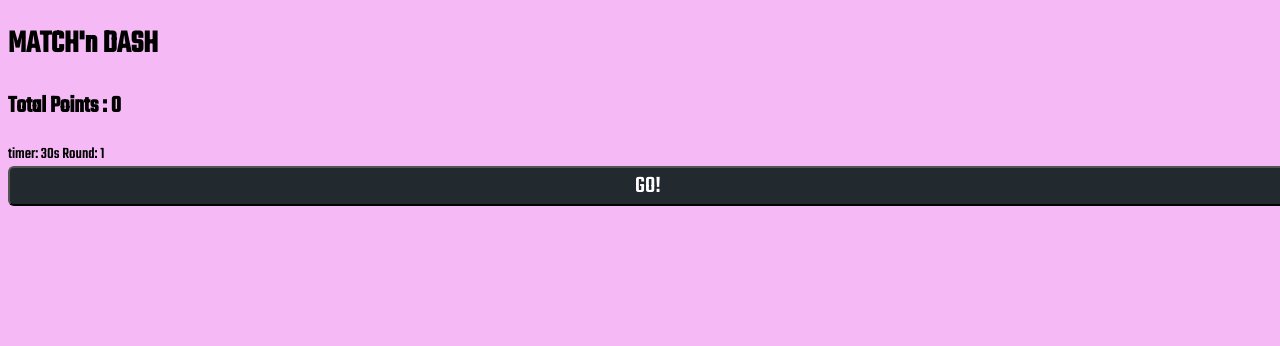
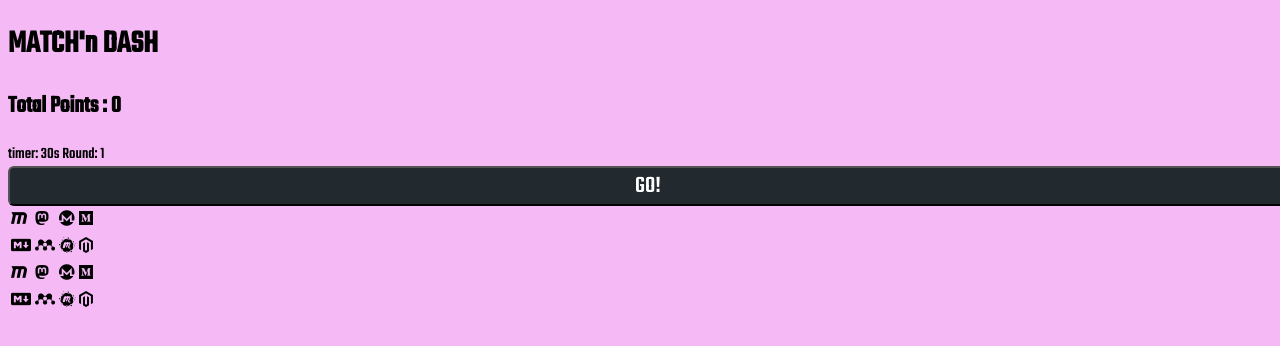
Before and after one commit to rodmarrec/Match-and-Dash, a plain HTML site: page index.html in a window 1280 px wide. Drawn offline with nearby package versions, Linux system fonts and the light colour scheme.

Commit message:
starts new iteration of grid for tiles

```diff
--- a/index.html
+++ b/index.html
@@ -3,7 +3,7 @@
 <head>
   <meta charset="utf-8">
   <meta http-equiv="X-UA-Compatible" content="IE=edge">
-  <title>Match Dash</title>
+  <title>Making M's Meet</title>
   <link href="https://cdnjs.cloudflare.com/ajax/libs/font-awesome/5.14.0/css/all.min.css" rel="stylesheet">
   <link
     rel="stylesheet"
@@ -32,65 +32,76 @@
     </header>
 
    <table id="tile-board">
-       <tbody id="tile-grid">
+       <tbody id="grid-body">
             <tr class="grid-row">
                 <td class="tile">
-                    <img class ="tile-img" alt="">
+                    <i class="fab fa-maxcdn"></i>
                 </td>
                 <td class="tile">
-                    <img class ="tile-img" alt="">
+                    <i class="fab fa-mastodon"></i>
                 </td>
                 <td class="tile">
-                    <img class ="tile-img" alt="">
+                    <i class="fab fa-monero"></i>
                 </td>
                 <td class="tile">
-                    <img class ="tile-img" alt="">
+                    <i class="fab fa-medium"></i>
                 </td>
             </tr>
             <tr class="grid-row">
                 <td class="tile">
-                    <img class ="tile-img" alt="">
+                    <i class="fab fa-markdown"></i>
                 </td>
                 <td class="tile">
-                    <img class ="tile-img" alt="">
+                    <i class="fab fa-mendeley"></i>
                 </td>
                 <td class="tile">
-                    <img class ="tile-img" alt="">
+                    <i class="fab fa-meetup"></i>
                 </td>
                 <td class="tile">
-                    <img class ="tile-img" alt="">
+                    <i class="fab fa-magento"></i>
                 </td>
             </tr>
             <tr class="grid-row">
                 <td class="tile">
-                    <img class ="tile-img" alt="">
+                    <i class="fab fa-maxcdn"></i>
                 </td>
                 <td class="tile">
-                    <img class ="tile-img" alt="">
+                    <i class="fab fa-mastodon"></i>
                 </td>
                 <td class="tile">
-                    <img class ="tile-img" alt="">
+                    <i class="fab fa-monero"></i>
                 </td>
                 <td class="tile">
-                    <img class ="tile-img" alt="">
+                    <i class="fab fa-medium"></i>
                 </td>
             </tr>
             <tr class="grid-row">
                 <td class="tile">
-                    <img class ="tile-img" alt="">
+                    <i class="fab fa-markdown"></i>
                 </td>
                 <td class="tile">
-                    <img class ="tile-img" alt="">
+                    <i class="fab fa-mendeley"></i>
                 </td>
                 <td class="tile">
-                    <img class ="tile-img" alt="">
+                    <i class="fab fa-meetup"></i>
                 </td>
                 <td class="tile">
-                    <img class ="tile-img" alt="">
+                    <i class="fab fa-magento"></i>
                 </td>
             </tr>
+
         </tbody>
    </table>
+
+<div class="tiles">
+</div>
+
+</body>
+</html>
+
+
+
+
 
 
 
@@ -133,13 +144,8 @@
         </div>
       </div>
 
-    <div class="tiles">
-    </div> -->
 
 
-
-</body>
-</html>
 
 
 
--- a/scripts/app.js
+++ b/scripts/app.js
@@ -107,10 +107,11 @@ $(".tiles").on("click", (".tiles"), doFlip); //REVIEW what does this do exactly?
 let $round = $("#round")
 $round = 0; //
 // √
+let timer;
 
 //ANCHOR 6: Timer
 const setTimer = function(){ //seTimer function not being invoked
-    let timer = setInterval(function(){
+    timer = setInterval(function(){
         if(timer === 0){ //FIXME introduce stop to round once timer reaches zero(pause game)
             clearInterval(timer); //clearInterval() also built into js. and will stop timer
             $round++;
--- a/styles/main.css
+++ b/styles/main.css
@@ -42,7 +42,7 @@ body {
 }
   */
 
-#card-table {
+#tile-board {
     display: grid;
     grid-auto-rows: minmax(100px, auto);
     grid-template-columns: repeat(auto-fit, minmax(100px, 1fr));
```
